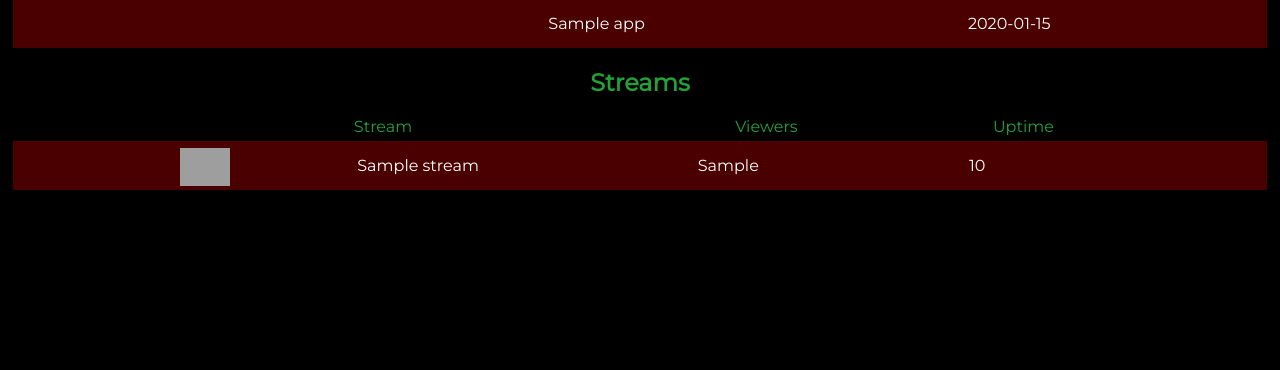
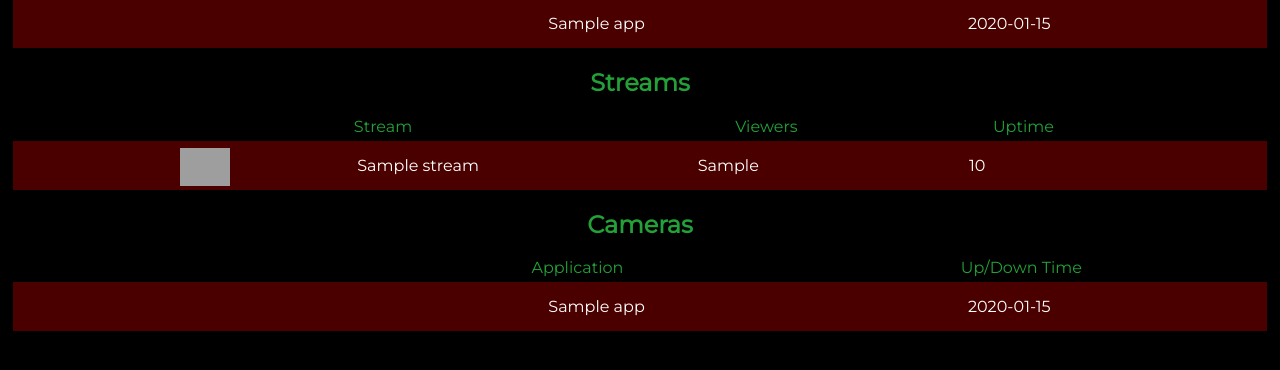
Before and after one commit to JohnBarton27/stream-status, a Flask app: template streamstatus/templates/index.html in a window 1280 px wide. Shown: the part 156-526 px from the top of the page. Run offline with Flask 2, Linux system fonts and the light colour scheme; the template is opened without the code that fills it: most values are stand-ins (such as "Sample title", 1, 10 or a date in 2020); some libraries are stand-ins or nearby versions; grey boxes are pictures that could not be loaded.

Commit message:
Add NDI cameras

```diff
--- a/streamstatus/main.py
+++ b/streamstatus/main.py
@@ -4,6 +4,7 @@ import time
 
 from streamstatus.companion import Companion
 from streamstatus.light_factory import LightFactory
+from streamstatus.ndi_cam import NDICam
 from streamstatus.spx_gc import SpxGc
 from streamstatus.tally_arbiter import TallyArbiter
 from streamstatus.stream_host.twitch import Twitch
@@ -24,15 +25,19 @@ twitch_sumc = Twitch('suntreeumc')
 youtube_sumc = YouTube('UCsBehZanirQsd50CtaFhIfw', friendly_name='Suntree UMC')
 youtube_mba = YouTube('UCnM5iMGiKsZg-iOlIO2ZkdQ', friendly_name='Monterey Bay Aquarium')
 
+# Cams
+ndi_cam_1 = NDICam('192.168.2.55', app_name='NDI Cam 1')
+ndi_cam_2 = NDICam('192.168.2.53', app_name='NDI Cam 2')
+ndi_cam_3 = NDICam('192.168.2.52', app_name='NDI Cam 3')
 
-# apps = [comp, tally_arbiter, spx, gath_light_factory, trad_light_factory]
-apps = [comp]
+apps = [comp, tally_arbiter, spx, gath_light_factory, trad_light_factory]
 streams = [twitch_sumc, youtube_sumc, youtube_mba]
+cams = [ndi_cam_1, ndi_cam_2, ndi_cam_3]
 
 
 @app.route("/")
 def index():
-    return render_template("index.html", apps=apps, streams=streams)
+    return render_template("index.html", apps=apps, streams=streams, cams=cams)
 
 
 @socketio.on('get_statuses')
@@ -59,6 +64,18 @@ def handle_get_viewers():
 
         print(data)
         emit('broadcast-viewers', data, broadcast=True)
+        time.sleep(30)
+
+
+@socketio.on('get_cams')
+def handle_get_cams():
+    while True:
+        data = {}
+        for cam in cams:
+            data[cam.app_name] = {'status': cam.get_is_healthy(), 'time': cam.uptime}
+
+        print(data)
+        emit('broadcast-cams', data, broadcast=True)
         time.sleep(2)
 
 
--- a/streamstatus/templates/index.html
+++ b/streamstatus/templates/index.html
@@ -33,12 +33,26 @@
       <span style="width: 20%; display: inline-block;">Uptime</span>
   </div>
   {% for stream in streams %}
-  <div id="{{stream.__class__.__name__}}-{{ stream.friendly_name }}" class="app-status {% if stream.is_live %} app-healthy {% else %} app-unhealthy {% endif %}" style="text-align: center;">
+  <div id="{{stream.__class__.__name__}}-{{ stream.login }}" class="app-status {% if stream.is_live %} app-healthy {% else %} app-unhealthy {% endif %}" style="text-align: center;">
       <img width="50" style="margin-top:-10px; margin-bottom:-15px;" src="{{ url_for('static', filename='images/' + stream.__class__.logo_name()) }}">
       <span style="width: 30%; display: inline-block;">{{ stream.friendly_name }}</span>
       <span id="{{stream}}-viewers" style="width: 20%; display: inline-block;">{% if stream.get_current_viewers() == -1 %} Offline {% else %} {{ stream.get_current_viewers() }} {% endif %}</span>
       <span id="{{stream}}-duration" style="width: 20%; display: inline-block;">{% if stream.get_stream_duration() == -1 %} Offline {% else %} {{ stream.get_stream_duration() }} {% endif %}</span>
   </div>
+  {% endfor %}
+
+  <h2>Cameras</h2>
+  <div style="text-align: center;">
+    <span style="width: 60%; display: inline-block;">Application</span>
+    <span>Up/Down Time</span>
+  </div>
+  {% for app in cams %}
+    <a href="{{app.url}}" target="_blank">
+      <div id="{{app.app_name}}" class="app-status {% if app.get_is_healthy() %} app-healthy {% else %} app-unhealthy {% endif %}" style="text-align: center;">
+        <span style="width: 60%; display: inline-block;">{{ app }}</span>
+        <span id="{{app.app_name}}-uptime">{{ app.uptime }}</span>
+      </div>
+    </a>
   {% endfor %}
 
 <script src="https://cdnjs.cloudflare.com/ajax/libs/socket.io/4.0.1/socket.io.js" integrity="sha512-q/dWJ3kcmjBLU4Qc47E4A9kTB4m3wuTY7vkFJDTZKjTs8jhyGQnaUrxa0Ytd0ssMZhbNua9hE+E7Qv1j+DyZwA==" crossorigin="anonymous"></script>
@@ -47,9 +61,26 @@
     socket.on('connect', function() {
         socket.emit('get_statuses');
         socket.emit('get_viewers');
+        socket.emit('get_cams');
     });
 
     socket.on('broadcast-statuses',function(data){
+      for (const [app, app_info] of Object.entries(data)) {
+        status = app_info['status'];
+        let app_elem = document.getElementById(app);
+        let app_time_elem = document.getElementById(app + '-uptime');
+        app_time_elem.innerHTML = app_info['time'];
+        if (status == 'true' && app_elem.classList.contains('app-unhealthy')) {
+          app_elem.classList.add('app-healthy');
+          app_elem.classList.remove('app-unhealthy');
+        } else if (status == 'false' && app_elem.classList.contains('app-healthy')) {
+          app_elem.classList.add('app-unhealthy');
+          app_elem.classList.remove('app-healthy');
+        }
+      }
+    });
+
+    socket.on('broadcast-cams',function(data){
       for (const [app, app_info] of Object.entries(data)) {
         status = app_info['status'];
         let app_elem = document.getElementById(app);
```
Also changed, not shown: streamstatus/ndi_cam.py (added, +12 -0 lines).
